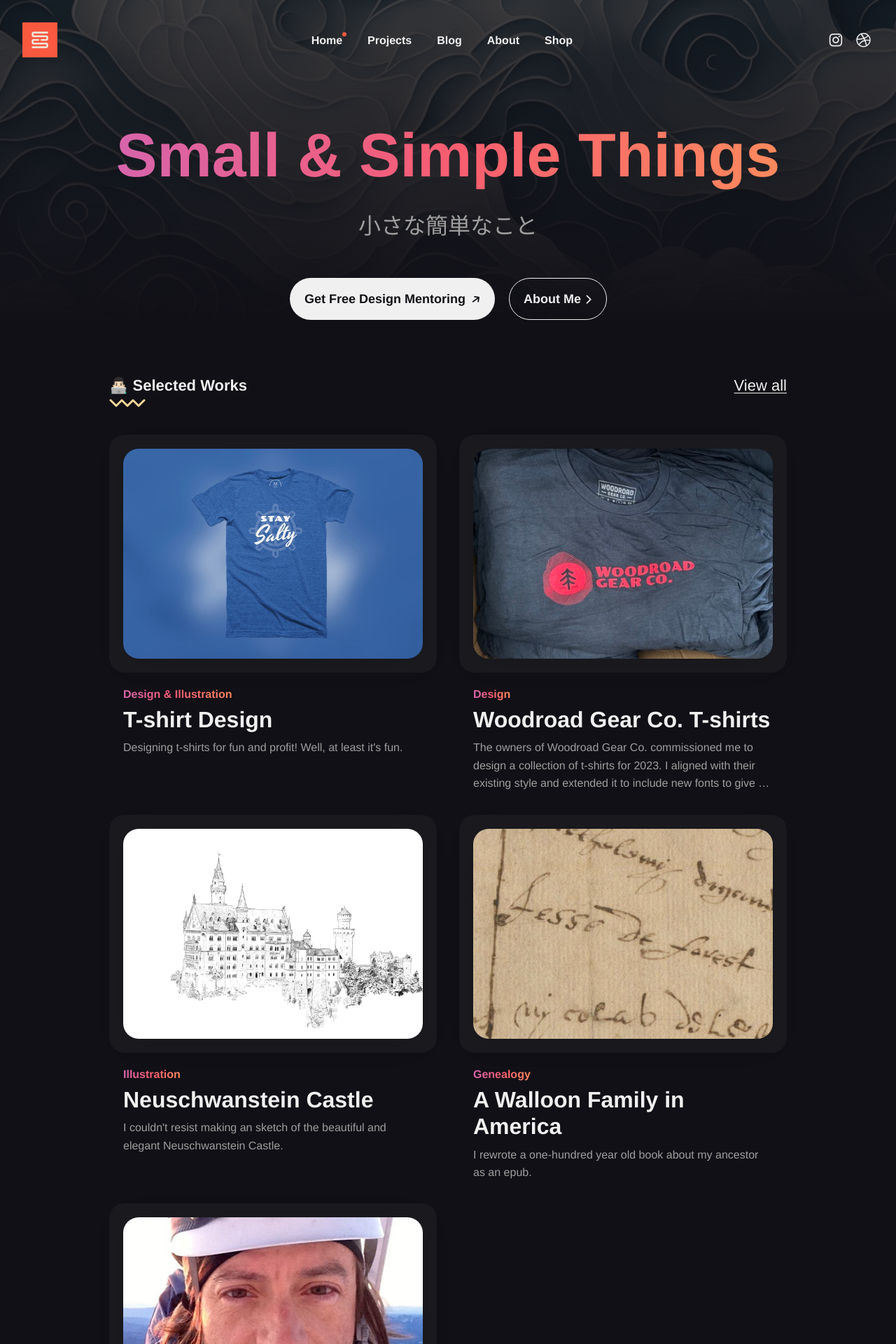
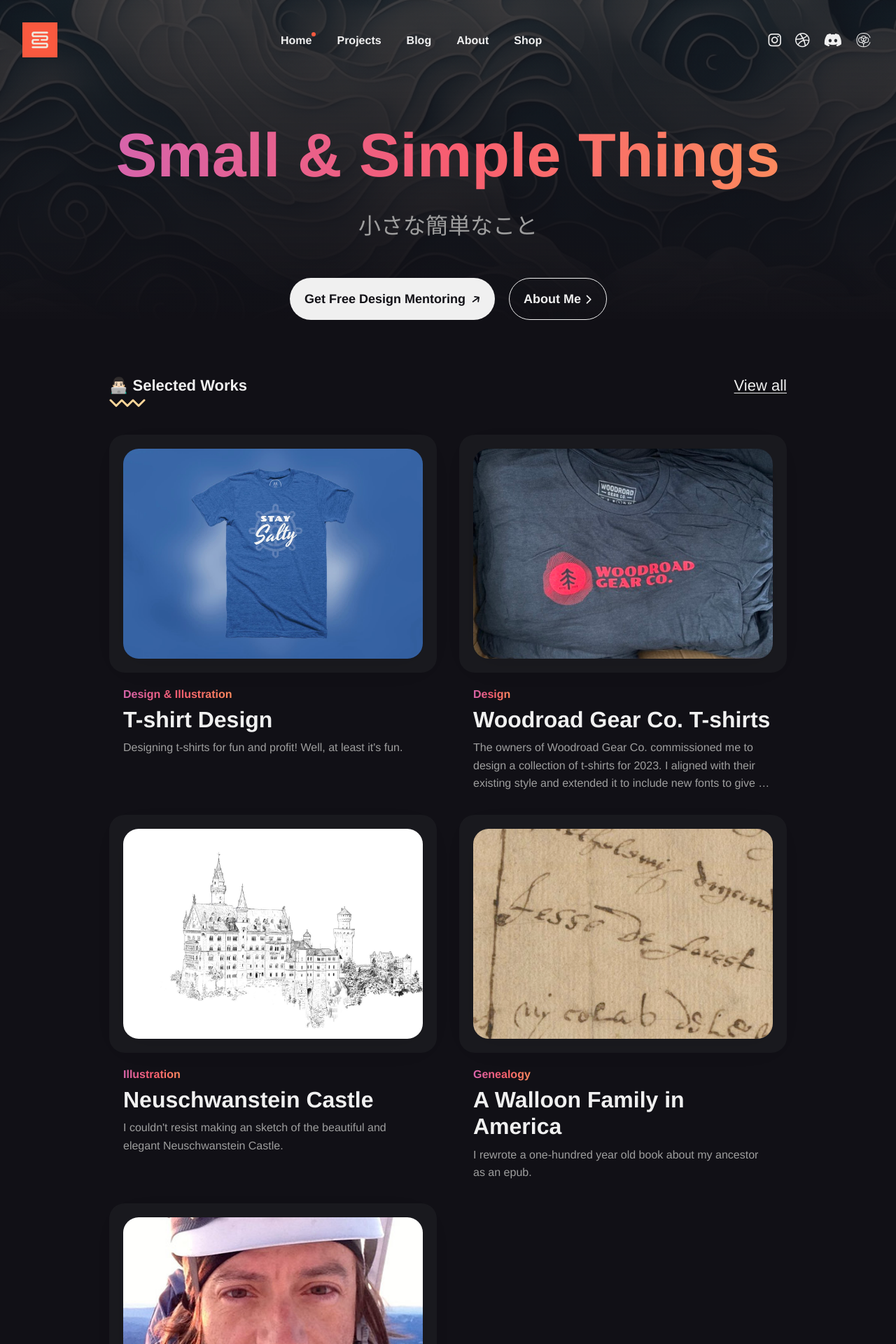
Before and after one commit to tomdeforest/tomdeforest.github.io, a Jekyll site: the page built from index.html, in a window 1280 px wide. Shown: the top 1920 px of the page at 70% size. Built offline with Jekyll 4.4.1, drawn with Linux system fonts in a browser that asks for light colours; some web fonts are replaced; the list of posts is cut into pages by our own code.

Commit message:
Added Discord link to social. Restored cotton bureau link because I can.

```diff
--- a/_data/settings.yml
+++ b/_data/settings.yml
@@ -33,7 +33,8 @@ menu_settings:
 social:
 - {icon: "fa-brands fa-instagram", link: "https://www.instagram.com/smallandsimplethings.org_/"}
 - {icon: "fa-brands fa-dribbble", link: "https://dribbble.com/smallandsimple"}
-# - {icon: "fa-brands fa-cotton-bureau", link: "https://cottonbureau.com/people/small-simple-things"}
+- {icon: "fa-brands fa-discord", link: "https://discord.gg/uTUUXN6djc"}
+- {icon: "fa-brands fa-cotton-bureau", link: "https://cottonbureau.com/people/small-simple-things"}
 # - {icon: "fa-brands fa-github", link: "https://github.com/tomdeforest"}
 # - {icon: "fa-brands fa-etsy", link: "https://smllsmpl.etsy.com/"}
 # - {icon: "fa-solid fa-shirt", link: "https://smllsmpl.printify.me/"}
```
